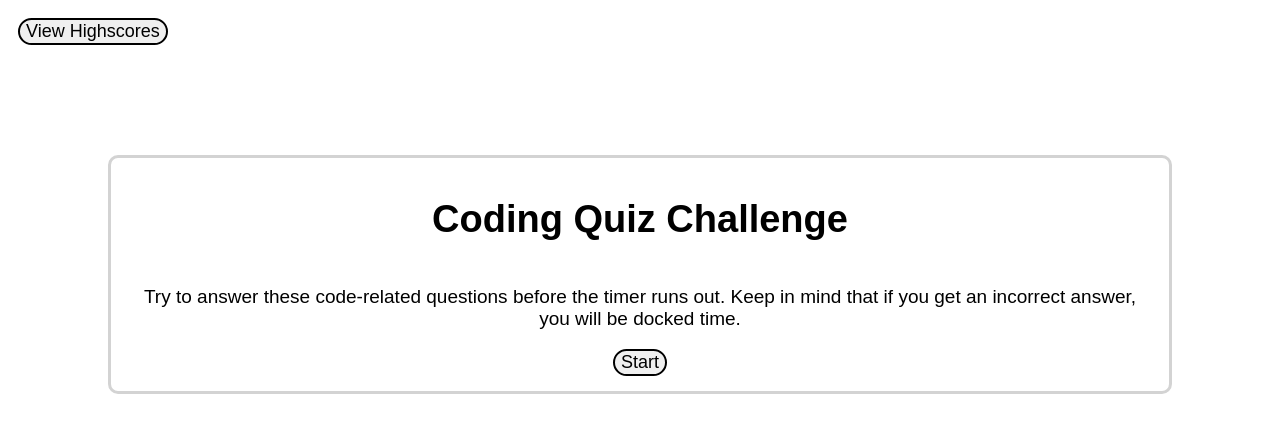
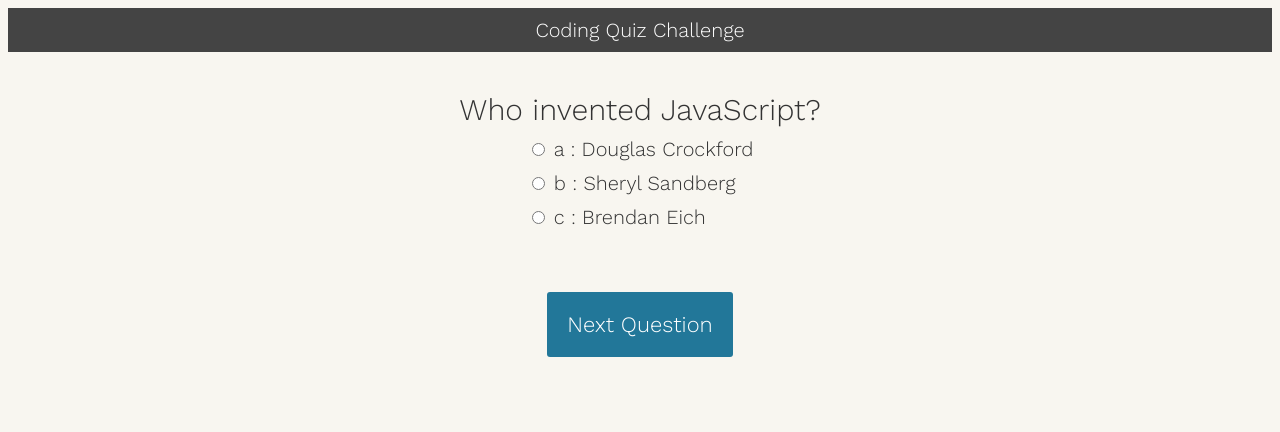
Before and after one commit to chrisimata21/coding-quiz-challenge, a plain HTML site: page index.html in a window 1280 px wide. Drawn offline with nearby package versions, Linux system fonts and the light colour scheme.

Commit message:
added the javascript to revise

```diff
--- a/assets/script.js
+++ b/assets/script.js
@@ -0,0 +1,155 @@
+(function(){
+    // Functions
+    function buildQuiz(){
+      // variable to store the HTML output
+      const output = [];
+
+      // for each question...
+      myQuestions.forEach(
+        (currentQuestion, questionNumber) => {
+
+          // variable to store the list of possible answers
+          const answers = [];
+
+          // and for each available answer...
+          for(letter in currentQuestion.answers){
+
+            // ...add an HTML radio button
+            answers.push(
+              `<label>
+                <input type="radio" name="question${questionNumber}" value="${letter}">
+                ${letter} :
+                ${currentQuestion.answers[letter]}
+              </label>`
+            );
+          }
+
+          // add this question and its answers to the output
+          output.push(
+            `<div class="slide">
+              <div class="question"> ${currentQuestion.question} </div>
+              <div class="answers"> ${answers.join("")} </div>
+            </div>`
+          );
+        }
+      );
+
+      // finally combine our output list into one string of HTML and put it on the page
+      quizContainer.innerHTML = output.join('');
+    }
+
+    function showResults(){
+
+      // gather answer containers from our quiz
+      const answerContainers = quizContainer.querySelectorAll('.answers');
+
+      // keep track of user's answers
+      let numCorrect = 0;
+
+      // for each question...
+      myQuestions.forEach( (currentQuestion, questionNumber) => {
+
+        // find selected answer
+        const answerContainer = answerContainers[questionNumber];
+        const selector = `input[name=question${questionNumber}]:checked`;
+        const userAnswer = (answerContainer.querySelector(selector) || {}).value;
+
+        // if answer is correct
+        if(userAnswer === currentQuestion.correctAnswer){
+          // add to the number of correct answers
+          numCorrect++;
+
+          // color the answers green
+          answerContainers[questionNumber].style.color = 'lightgreen';
+        }
+        // if answer is wrong or blank
+        else{
+          // color the answers red
+          answerContainers[questionNumber].style.color = 'red';
+        }
+      });
+
+      // show number of correct answers out of total
+      resultsContainer.innerHTML = `${numCorrect} out of ${myQuestions.length}`;
+    }
+
+    function showSlide(n) {
+      slides[currentSlide].classList.remove('active-slide');
+      slides[n].classList.add('active-slide');
+      currentSlide = n;
+      if(currentSlide === 0){
+        previousButton.style.display = 'none';
+      }
+      else{
+        previousButton.style.display = 'inline-block';
+      }
+      if(currentSlide === slides.length-1){
+        nextButton.style.display = 'none';
+        submitButton.style.display = 'inline-block';
+      }
+      else{
+        nextButton.style.display = 'inline-block';
+        submitButton.style.display = 'none';
+      }
+    }
+
+    function showNextSlide() {
+      showSlide(currentSlide + 1);
+    }
+
+    function showPreviousSlide() {
+      showSlide(currentSlide - 1);
+    }
+
+    // Variables
+    const quizContainer = document.getElementById('quiz');
+    const resultsContainer = document.getElementById('results');
+    const submitButton = document.getElementById('submit');
+    const myQuestions = [
+      {
+        question: "Who invented JavaScript?",
+        answers: {
+          a: "Douglas Crockford",
+          b: "Sheryl Sandberg",
+          c: "Brendan Eich"
+        },
+        correctAnswer: "c"
+      },
+      {
+        question: "Which one of these is a JavaScript package manager?",
+        answers: {
+          a: "Node.js",
+          b: "TypeScript",
+          c: "npm"
+        },
+        correctAnswer: "c"
+      },
+      {
+        question: "Which tool can you use to ensure code quality?",
+        answers: {
+          a: "Angular",
+          b: "jQuery",
+          c: "RequireJS",
+          d: "ESLint"
+        },
+        correctAnswer: "d"
+      }
+    ];
+
+    // Kick things off
+    buildQuiz();
+
+    // Pagination
+    const previousButton = document.getElementById("previous");
+    const nextButton = document.getElementById("next");
+    const slides = document.querySelectorAll(".slide");
+    let currentSlide = 0;
+
+    // Show the first slide
+    showSlide(currentSlide);
+
+    // Event listeners
+    submitButton.addEventListener('click', showResults);
+    previousButton.addEventListener("click", showPreviousSlide);
+    nextButton.addEventListener("click", showNextSlide);
+  })();
--- a/assets/style.css
+++ b/assets/style.css
@@ -1,29 +1,68 @@
-body {
-    font-family: Arial, Helvetica, sans-serif;
-    box-sizing: border-box;
+@import url(https://fonts.googleapis.com/css?family=Work+Sans:300,600);
+
+body{
+	font-size: 20px;
+	font-family: 'Work Sans', sans-serif;
+	color: #333;
+  font-weight: 300;
+  text-align: center;
+  background-color: #f8f6f0;
+}
+h1{
+  font-weight: 300;
+  margin: 0px;
+  padding: 10px;
+  font-size: 20px;
+  background-color: #444;
+  color: #fff;
+}
+.question{
+  font-size: 30px;
+  margin-bottom: 10px;
+}
+.answers {
+  margin-bottom: 20px;
+  text-align: left;
+  display: inline-block;
+}
+.answers label{
+  display: block;
+  margin-bottom: 10px;
+}
+button{
+  font-family: 'Work Sans', sans-serif;
+	font-size: 22px;
+	background-color: #279;
+	color: #fff;
+	border: 0px;
+	border-radius: 3px;
+	padding: 20px;
+	cursor: pointer;
+	margin-bottom: 20px;
+}
+button:hover{
+	background-color: #38a;
 }
 
-.quiz-container {
-    text-align: center;
-    border-color: #d3d3d3;
-    border-style: solid;
-    border-radius: 10px;
-    font-size: 19px;
-    margin: 100px;
-    padding: 15px;
+
+
+
+
+.slide{
+  position: absolute;
+  left: 0px;
+  top: 0px;
+  width: 100%;
+  z-index: 1;
+  opacity: 0;
+  transition: opacity 0.5s;
 }
-
-.quiz-container p {
-    display: inline-flex;
-    padding: 0 15px;
+.active-slide{
+  opacity: 1;
+  z-index: 2;
 }
-
-button {
-    font-size: 18px;
-    border-style: solid;
-    border-radius: 25px;
+.quiz-container{
+  position: relative;
+  height: 200px;
+  margin-top: 40px;
 }
-
-header {
-    padding: 10px;
-}
--- a/index.html
+++ b/index.html
@@ -7,18 +7,15 @@
         <link rel="stylesheet" href="./assets/style.css" />
         <title>Coding Quiz</title>
     </head>
-    <header>
-        <button onclick="">View Highscores</button>
-    </header>
     <body>
+        <h1>Coding Quiz Challenge</h1>
         <div class="quiz-container">
-            <h1>Coding Quiz Challenge</h1>
-            <p>
-                Try to answer these code-related questions before the timer runs out. Keep in mind that if you get an incorrect answer, you will be docked time.
-            </p>
-            <div class="start-button">
-                <button>Start</button>
-            </div>
+            <div id="quiz"></div>
         </div>
+        <button id="previous">Previous Question</button>
+        <button id="next">Next Question</button>
+        <button id="submit">Submit Quiz</button>
+        <div id="results"></div>
+        <script src="./assets/script.js"></script>
     </body>
 </html>
```
